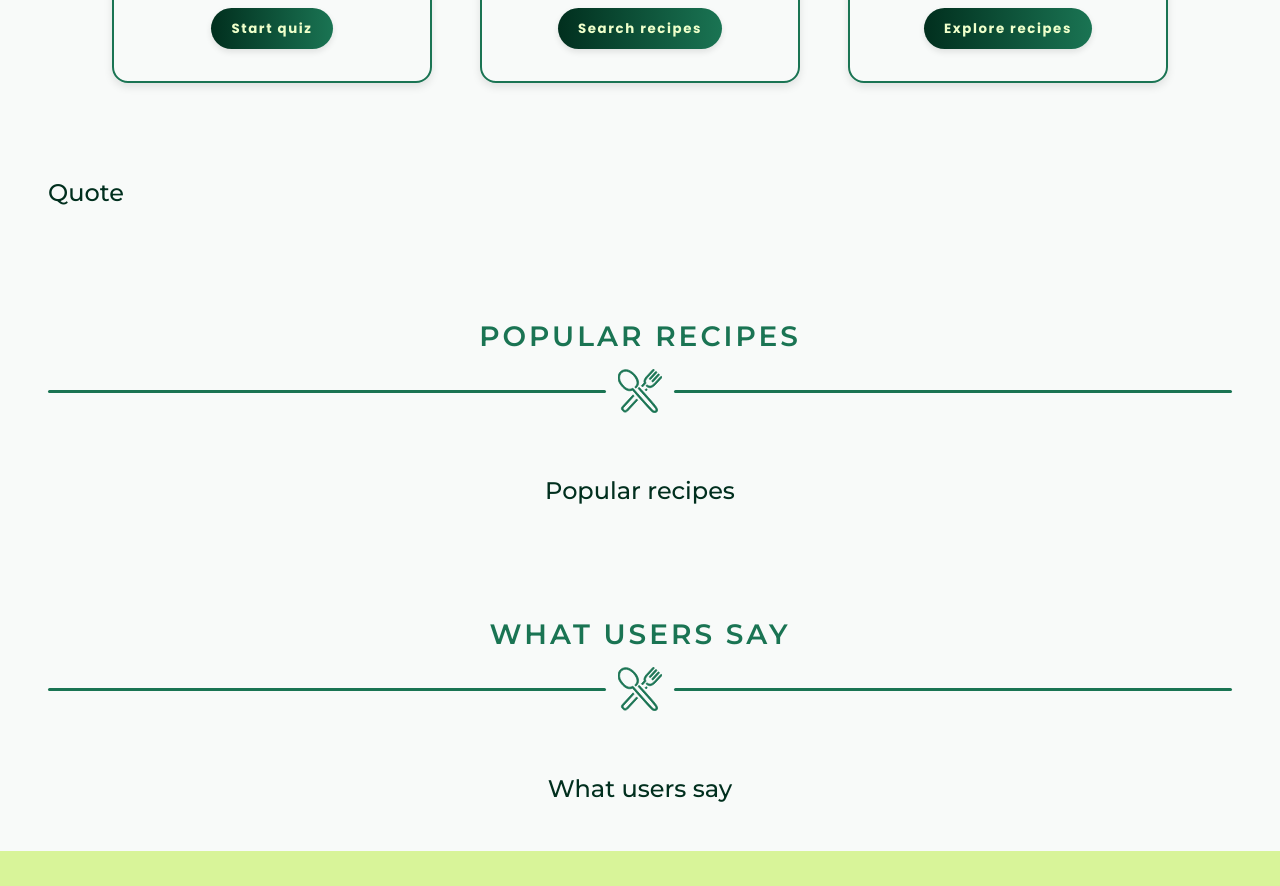
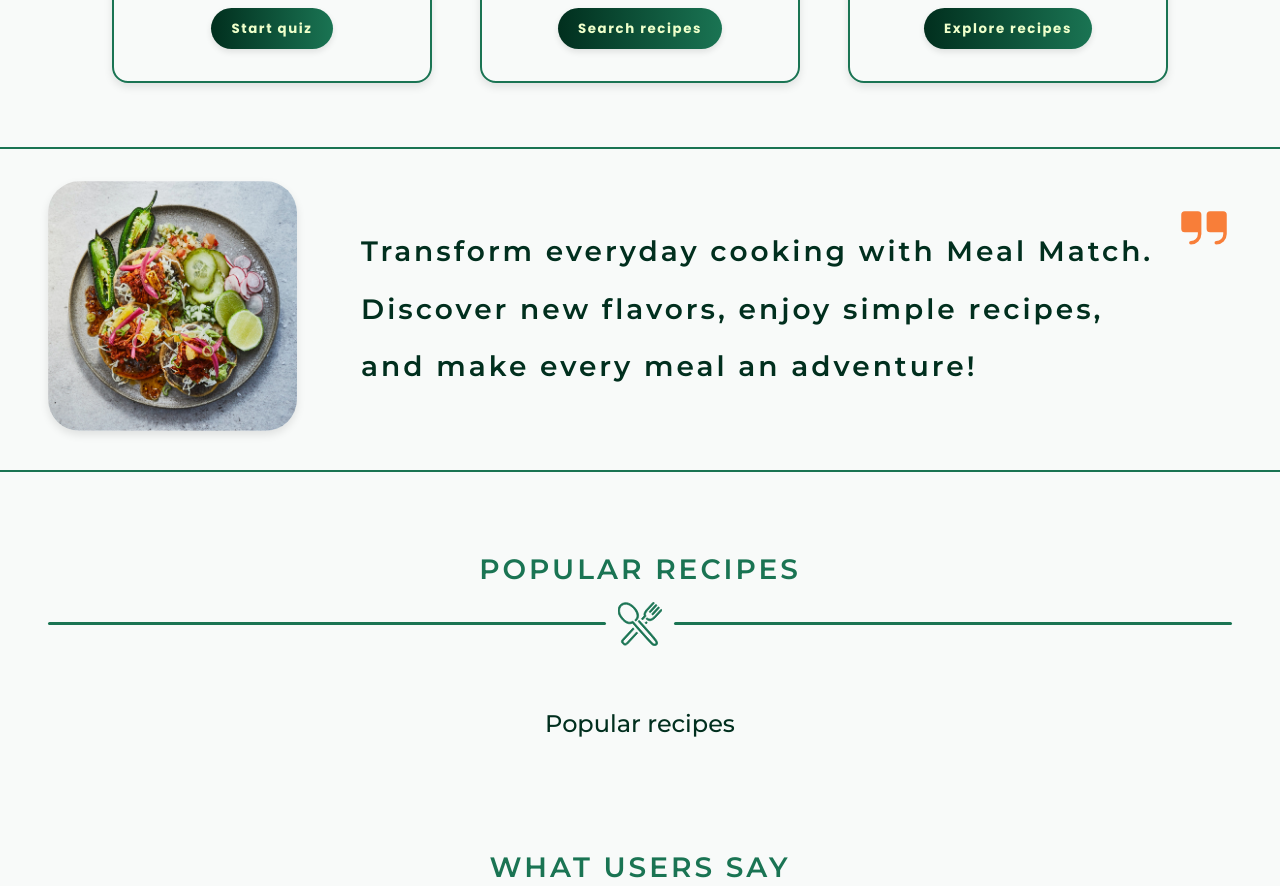
Before and after one commit to AnneKluytmans/novi-frontend-final-project-meal-match, a React (Vite) app: page / in a window 1280 px wide. Shown: the part 1060-1946 px from the top of the page. Built offline with nearby package versions, Linux system fonts and the light colour scheme; no server answers.

Commit message:
Implemented Home Page with quote section

```diff
--- a/src/App.css
+++ b/src/App.css
@@ -61,6 +61,13 @@ main {
     }
 }
 
+@media screen and (max-width: 920px) {
+    .quote-section .inner-content-container__row {
+        flex-direction: column;
+        align-items: center;
+    }
+}
+
 @media screen and (max-width: 678px) {
     .inner-content-container__row {
         flex-direction: column-reverse;
--- a/src/pages/homePage/Home.css
+++ b/src/pages/homePage/Home.css
@@ -57,6 +57,46 @@
 }
 
 
+/* ----------------------------------------- 1.3 Quote section --------------------------------------- */
+
+.quote-section {
+    border-top: 2px solid var(--primary-dark);
+    border-bottom: 2px solid var(--primary-dark);
+    margin: 1rem 0;
+}
+
+
+.quote__image-wrapper {
+    flex-basis: 16rem;
+}
+
+.quote__image {
+    border-radius: 2rem;
+    box-shadow: 0 4px 8px rgba(0, 0, 0, 0.1);
+}
+
+
+.quote__quote-wrapper {
+    position: relative;
+    flex-basis: 60rem;
+    padding: 1rem;
+}
+
+.quote__text {
+    letter-spacing: 3px;
+    line-height: 3.6rem;
+    padding: 0 1rem;
+    margin: 1rem 2rem;
+}
+
+
+.quote__quote-icon {
+    position: absolute;
+    top: 0.5rem;
+    right: 0;
+    color: var(--secondary-orange);
+}
+
 
 /* ----------------------------------- 2. Home page Mediaqueries --------------------------------------- */
 
@@ -71,6 +111,17 @@
     }
 
     .home-header__content-image {
-        max-height: 18rem;
+        max-width: 30rem;
     }
 }
+
+@media screen and (max-width: 920px) {
+    .quote__image-wrapper,
+    .quote__quote-wrapper {
+        flex-basis: auto;
+    }
+
+    .quote__image {
+        max-width: 30rem;
+    }
+}
--- a/src/pages/homePage/Home.jsx
+++ b/src/pages/homePage/Home.jsx
@@ -1,8 +1,9 @@
 import { useNavigate } from 'react-router-dom';
-import { MagnifyingGlass } from '@phosphor-icons/react';
+import { MagnifyingGlass, Quotes } from '@phosphor-icons/react';
 import InspirationIcon from '../../assets/icons/inspiration-icon.svg?react';
 import IngredientsIcon from '../../assets/icons/ingredients-icon.svg?react';
 import headerImage from '../../assets/variety-of-dishes.jpg';
+import mexicanTacos from '../../assets/mexican-tacos.jpg';
 import SectionDivider from '../../components/misc/sectionDivider/SectionDivider.jsx';
 import Button from '../../components/buttons/button/Button.jsx';
 import FeatureCard from '../../components/cards/featureCard/FeatureCard.jsx';
@@ -62,7 +63,16 @@ function Home() {
             </section>
             <section className="quote-section outer-content-container">
                 <div className="inner-content-container__row">
-                    <h3>Quote</h3>
+                    <span className="quote__image-wrapper">
+                        <img src={mexicanTacos} alt="Colourful plate with mexicanTacos made by Delicious NL" className="quote__image"/>
+                    </span>
+                    <div className="quote__quote-wrapper">
+                        <h2 className="quote__text">
+                            Transform everyday cooking with Meal Match. Discover new flavors,
+                            enjoy simple recipes, and make every meal an adventure!
+                        </h2>
+                        <Quotes size={56} weight="fill" className="quote__quote-icon"/>
+                    </div>
                 </div>
             </section>
             <section className="popular-recipes-section outer-content-container">
```
